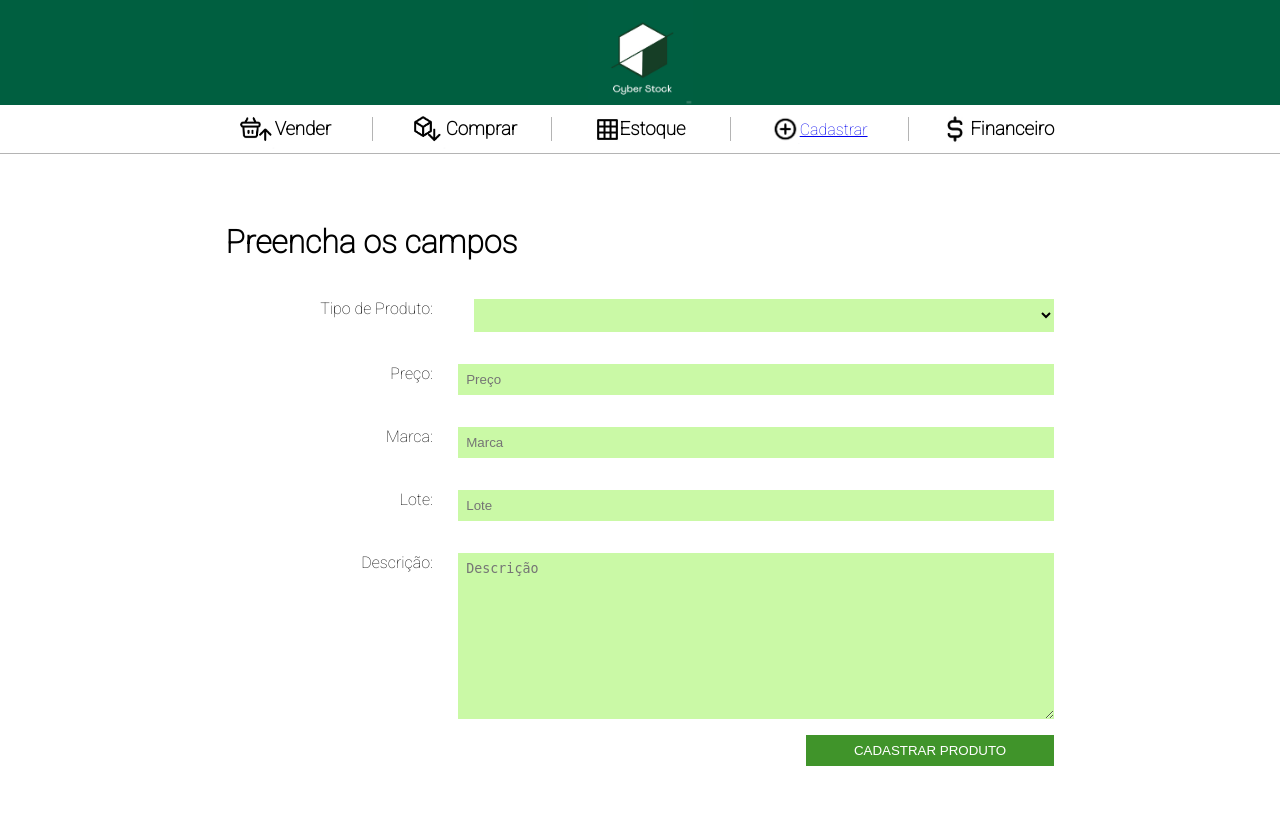
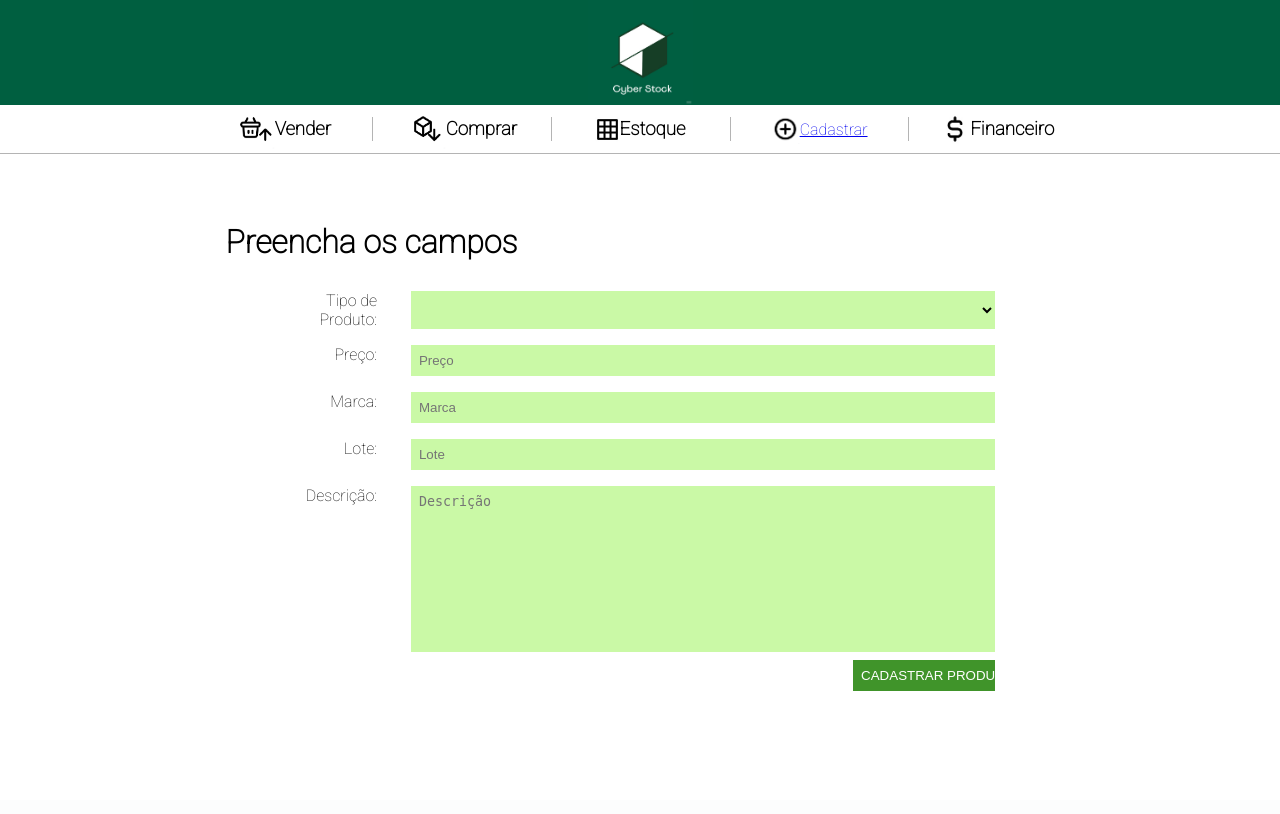
Before and after one commit to nahmrodrigues/Cyber-Stock, a Django app: page /products/create/ in a window 1280 px wide. After the commit the page ends 691 px from the top, so only its background shows below. Run offline with Django 3.2, Linux system fonts and the light colour scheme; data that the repository does not hold is empty.

Commit message:
Fixing create product form.

```diff
--- a/cyber_stock/products/forms.py
+++ b/cyber_stock/products/forms.py
@@ -1,5 +1,6 @@
 from django import forms
 from .models import *
+from django.core.exceptions import ValidationError
 ##from django.forms import *
 
 class CreateProductForm(forms.ModelForm):
@@ -49,3 +50,27 @@ class CreateProductForm(forms.ModelForm):
       names.append((product_type.id, product_type.name))
 
     return names
+
+  def clean_product_type(self):
+      data = self.cleaned_data['product_type']
+
+      if not ProductType.objects.filter(pk=data).exists():
+        raise ValidationError("O tipo de produto não existe!")
+      else:
+        data = ProductType.objects.get(pk=data)
+
+      return data
+
+  def clean(self):
+    cleaned_data = super(CreateProductForm, self).clean()
+
+    product_type = cleaned_data.get('product_type')
+    brand = cleaned_data.get('brand')
+
+    if Product.objects.filter(
+      product_type=product_type,
+      brand=cleaned_data.get('brand')
+    ).exists():
+      raise ValidationError("O produto já existe!")
+
+    return cleaned_data
--- a/cyber_stock/products/views.py
+++ b/cyber_stock/products/views.py
@@ -23,70 +23,22 @@ class CreateProductType(CreateView):
 class ListProducts(ListView):
     model = Product
 
-    """
     def get_queryset(self):
-
-
         products = Product.objects.all()
 
         queryset = {}
 
         for product in products:
             name = product.product_type.name
-            if name is not in queryset.keys():
-                queryset[name].products = [product]
-                queryset[name].brands[product.brand] = 1
+            if name not in queryset.keys():
+                queryset[name] = [product]
             else:
                 queryset[name].append(product)
 
-                if product.brand is not in queryset[name].brands:
-
-
-        for
-
-        if self.queryset is not None:
-            queryset = self.queryset
-            if isinstance(queryset, QuerySet):
-                queryset = queryset.all()
-        elif self.model is not None:
-            queryset = self.model._default_manager.all()
-        else:
-            raise ImproperlyConfigured(
-                "%(cls)s is missing a QuerySet. Define "
-                "%(cls)s.model, %(cls)s.queryset, or override "
-                "%(cls)s.get_queryset()." % {
-                    'cls': self.__class__.__name__
-                }
-            )
-        ordering = self.get_ordering()
-        if ordering:
-            if isinstance(ordering, str):
-                ordering = (ordering,)
-            queryset = queryset.order_by(*ordering)
         return queryset
-    """
 
 
 class CreateProduct(CreateView):
     model = Product
     form_class = CreateProductForm
     success_url = reverse_lazy('products')
-
-    def post(self, request, *args, **kwargs):
-        form = self.get_form()
-
-        try:
-            product_type = ProductType.objects.get(pk=form.data.get('product_type'))
-
-            self.object = Product.objects.create(
-                product_type=product_type,
-                price=form.data.get('price'),
-                brand=form.data.get('brand'),
-                batch=form.data.get('batch'),
-                description=form.data.get('description'),
-            )
-
-            return HttpResponseRedirect(self.get_success_url())
-        except:
-            self.object = None
-            return self.form_invalid(form)
--- a/cyber_stock/static/css/products.css
+++ b/cyber_stock/static/css/products.css
@@ -17,33 +17,42 @@
   flex-direction: column;
   justify-content: center;
   align-items: flex-end;
-  width: 70%;
+  width: 60%;
 }
 
 .create-product-form p {
   display: flex;
   justify-content: space-between;
   width: 100%;
+  margin: 0.5rem 0;
 }
 
 .create-product-form label {
-  width: 25%;
+  width: 13%;
   text-align: right;
 }
 
 .create-product-form input,
 .create-product-form textarea,
 .create-product-form select {
-  width: 70%;
+  width: 80%;
   border: none;
   background-color: #CAF9A6;
   padding: 0.5rem;
 }
 
+.create-product-form textarea {
+  resize: none;
+}
+
+.create-product-form select {
+  width: calc(80% + 1rem);
+}
+
 .create-product-form input[type="submit"] {
   background-color: #40942A;
   color: white;
-  width: 30%;
+  width: 20%;
 }
 
 /* .create-product-input {
```
